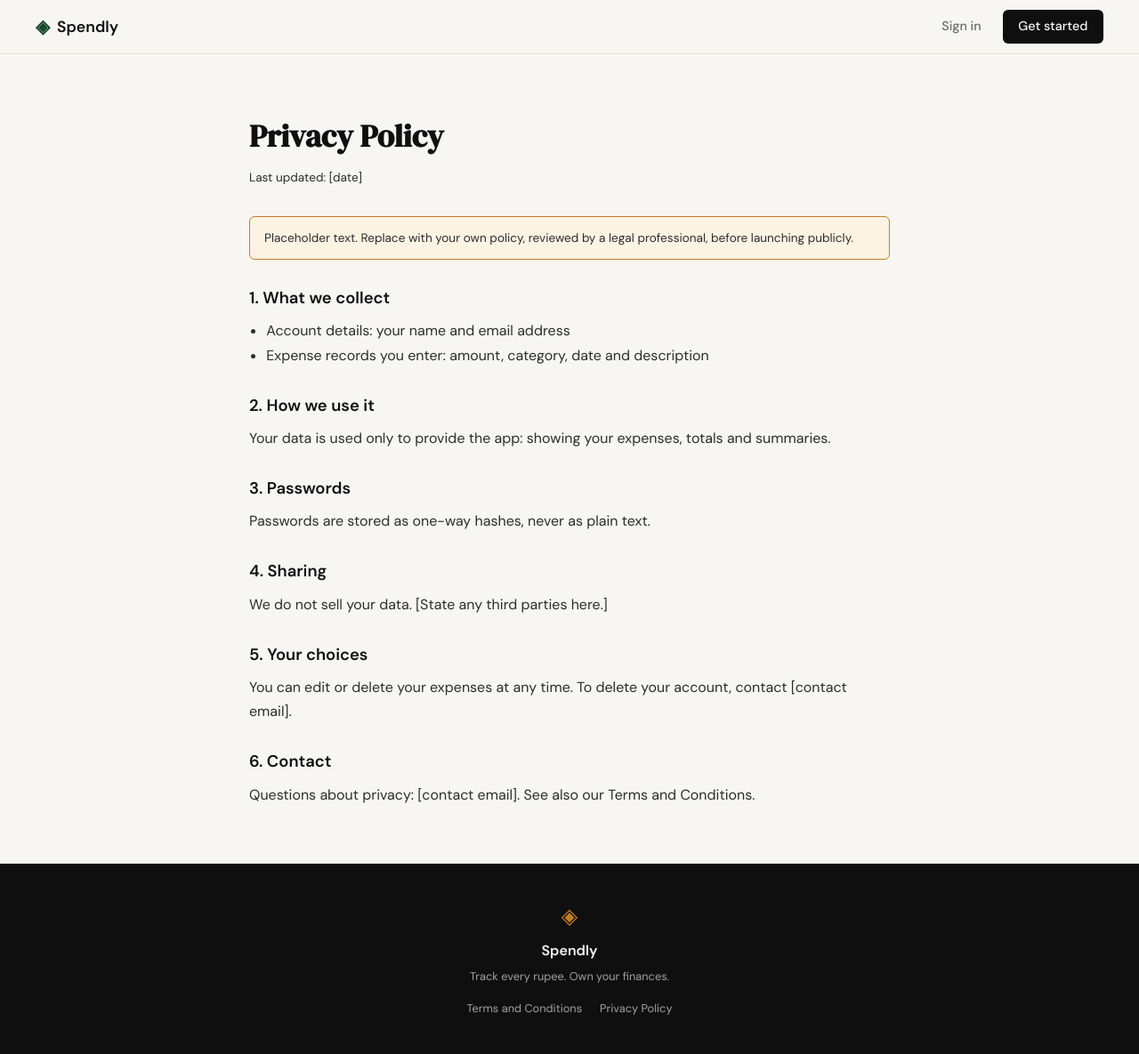
After one commit to kumarynp/spendly, a Flask app: page /privacy in a window 1280 px wide. The commit adds this page. Shown: the whole page at 89% size. Run offline with Flask 3, Linux system fonts and the light colour scheme.

Commit message:
Add Terms and Privacy Policy pages with footer links
Co-Authored-By: Claude Sonnet 5.5 <noreply@anthropic.com>

```diff
--- a/app.py
+++ b/app.py
@@ -20,6 +20,16 @@ def register():
 @app.route("/login")
 def login():
     return render_template("login.html")
+
+
+@app.route("/terms")
+def terms():
+    return render_template("terms.html")
+
+
+@app.route("/privacy")
+def privacy():
+    return render_template("privacy.html")
 
 
 # ------------------------------------------------------------------ #
--- a/static/css/style.css
+++ b/static/css/style.css
@@ -528,3 +528,67 @@ a { color: inherit; text-decoration: none; }
     .nav-links a:not(.nav-cta) { display: none; }
     .hero { padding: 3rem 1rem 2rem; }
 }
+
+.footer-links {
+    display: flex;
+    gap: 1.25rem;
+    margin-top: 0.6rem;
+    font-size: 0.8rem;
+}
+
+.footer-links a {
+    color: var(--ink-faint);
+    text-decoration: none;
+}
+
+.footer-links a:hover {
+    color: var(--paper);
+    text-decoration: underline;
+}
+
+/* Legal pages (Terms, Privacy) */
+.legal-section {
+    padding: 4rem 2rem;
+}
+
+.legal-container {
+    max-width: 720px;
+    margin: 0 auto;
+}
+
+.legal-title {
+    font-family: var(--font-display);
+    font-size: 2.2rem;
+    margin-bottom: 0.4rem;
+}
+
+.legal-updated {
+    color: var(--ink-muted);
+    font-size: 0.85rem;
+    margin-bottom: 2rem;
+}
+
+.legal-container h2 {
+    font-size: 1.15rem;
+    margin: 1.8rem 0 0.5rem;
+}
+
+.legal-container p,
+.legal-container li {
+    color: var(--ink-soft);
+    line-height: 1.7;
+}
+
+.legal-container ul {
+    padding-left: 1.2rem;
+}
+
+.legal-note {
+    background: var(--accent-2-light);
+    border: 1px solid var(--accent-2);
+    border-radius: var(--radius-sm);
+    padding: 0.8rem 1rem;
+    font-size: 0.85rem;
+    color: var(--ink-soft);
+    margin-bottom: 1.5rem;
+}
--- a/templates/base.html
+++ b/templates/base.html
@@ -34,6 +34,10 @@
             <span class="brand-icon">◈</span>
             <span class="footer-name">Spendly</span>
             <p class="footer-copy">Track every rupee. Own your finances.</p>
+            <nav class="footer-links">
+                <a href="{{ url_for('terms') }}">Terms and Conditions</a>
+                <a href="{{ url_for('privacy') }}">Privacy Policy</a>
+            </nav>
         </div>
     </footer>
 
--- /dev/null
+++ b/templates/privacy.html
@@ -0,0 +1,38 @@
+{% extends "base.html" %}
+
+{% block title %}Privacy Policy — Spendly{% endblock %}
+
+{% block content %}
+<section class="legal-section">
+    <div class="legal-container">
+        <h1 class="legal-title">Privacy Policy</h1>
+        <p class="legal-updated">Last updated: [date]</p>
+
+        <div class="legal-note">
+            Placeholder text. Replace with your own policy, reviewed by a
+            legal professional, before launching publicly.
+        </div>
+
+        <h2>1. What we collect</h2>
+        <ul>
+            <li>Account details: your name and email address</li>
+            <li>Expense records you enter: amount, category, date and description</li>
+        </ul>
+
+        <h2>2. How we use it</h2>
+        <p>Your data is used only to provide the app: showing your expenses, totals and summaries.</p>
+
+        <h2>3. Passwords</h2>
+        <p>Passwords are stored as one-way hashes, never as plain text.</p>
+
+        <h2>4. Sharing</h2>
+        <p>We do not sell your data. [State any third parties here.]</p>
+
+        <h2>5. Your choices</h2>
+        <p>You can edit or delete your expenses at any time. To delete your account, contact [contact email].</p>
+
+        <h2>6. Contact</h2>
+        <p>Questions about privacy: [contact email]. See also our <a href="{{ url_for('terms') }}">Terms and Conditions</a>.</p>
+    </div>
+</section>
+{% endblock %}
```
Also changed, not shown: templates/terms.html (added, +35 -0 lines).
